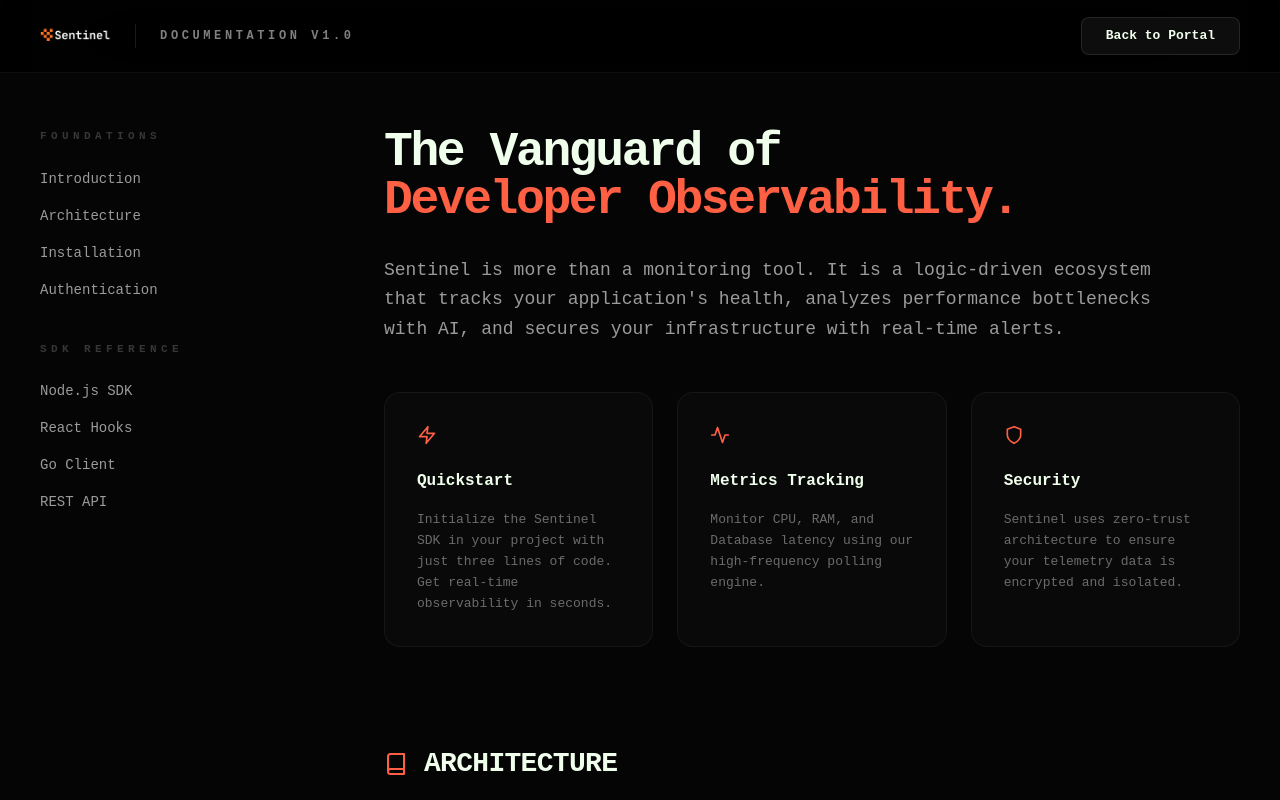
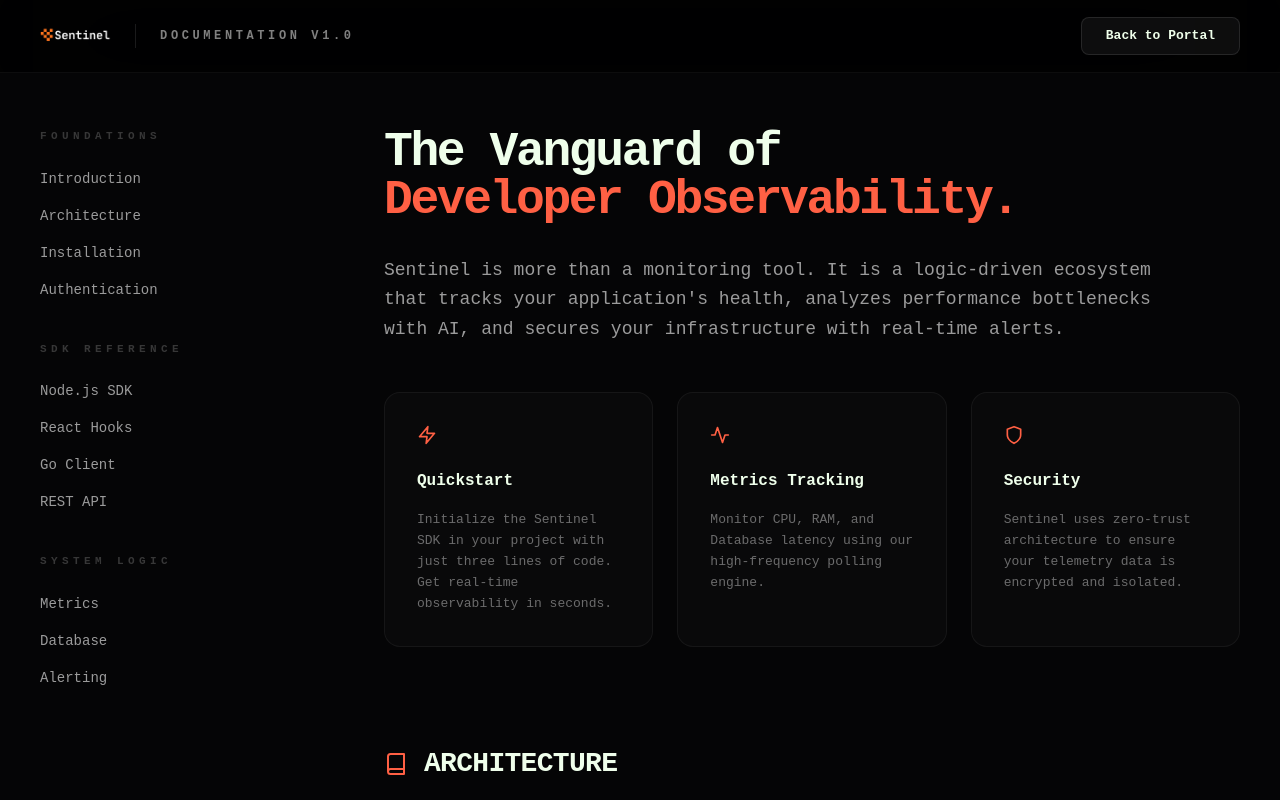
Before and after one commit to Utkarsh1087/Sentinel, a React (Vite) app in the folder dashboard/: page / in a window 1280 px wide. Both pictures are taken after a click on the button "Documentation". Shown: the top 800 px of the page. Built offline with nearby package versions, Linux system fonts and the light colour scheme.

Commit message:
UI: Finalized Documentation navigation HUD and section sync

```diff
--- a/dashboard/src/components/Documentation.jsx
+++ b/dashboard/src/components/Documentation.jsx
@@ -92,6 +92,26 @@ const Documentation = ({ onBack, section }) => {
                 { label: 'React Hooks', id: 'react-hooks' },
                 { label: 'Go Client', id: 'go-client' },
                 { label: 'REST API', id: 'rest-api' }
+              ].map(item => (
+                <button
+                  key={item.id}
+                  onClick={() => {
+                    document.getElementById(item.id)?.scrollIntoView({ behavior: 'smooth', block: 'start' });
+                  }}
+                  className="block text-left w-full text-[14px] text-white/60 hover:text-[#FF6044] transition-colors bg-transparent border-none cursor-pointer"
+                >
+                  {item.label}
+                </button>
+              ))}
+            </div>
+          </div>
+          <div>
+            <h3 className="text-[11px] font-black text-white/20 uppercase tracking-[0.4em] mb-6">System Logic</h3>
+            <div className="space-y-4">
+              {[
+                { label: 'Metrics', id: 'metrics' },
+                { label: 'Database', id: 'database' },
+                { label: 'Alerting', id: 'alerts' }
               ].map(item => (
                 <button
                   key={item.id}
```
Also changed, not shown: 2 other files (tests, documents, lock files or other folders).
